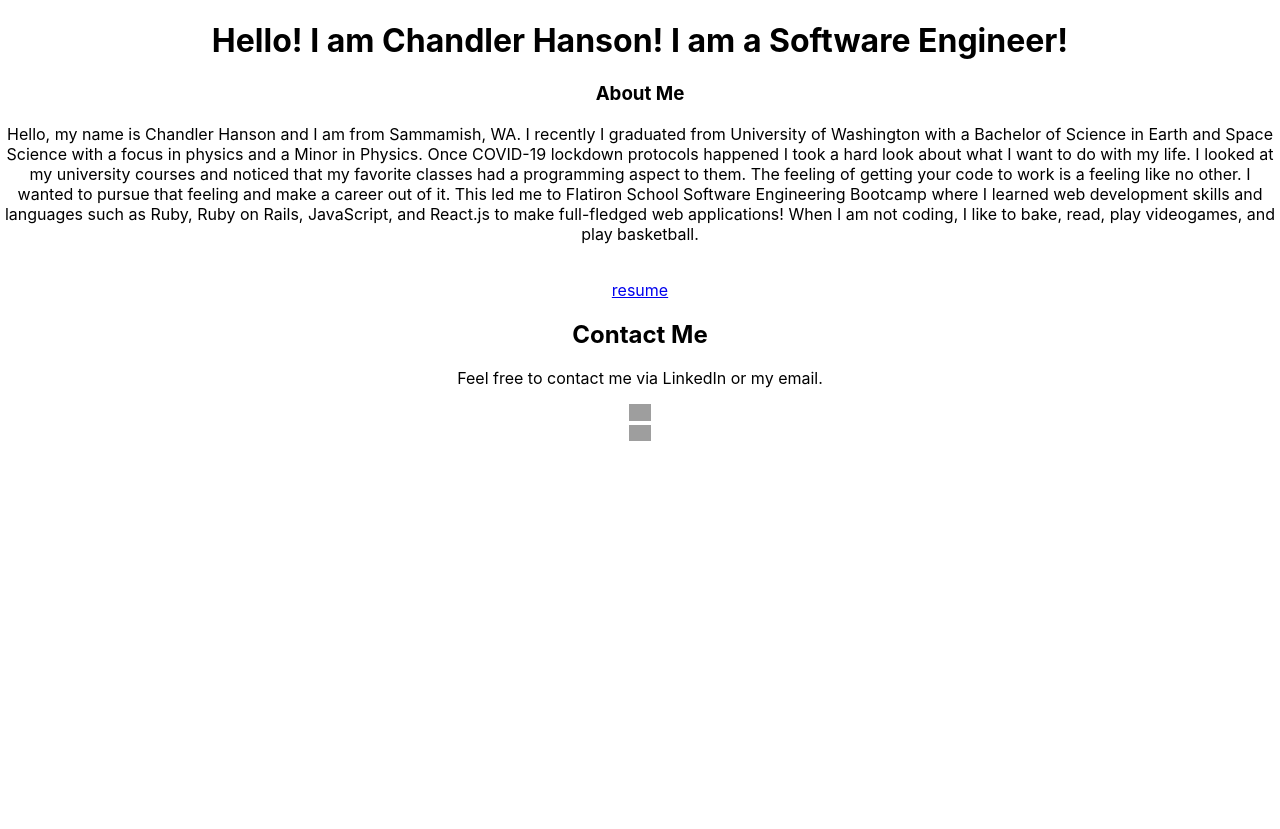
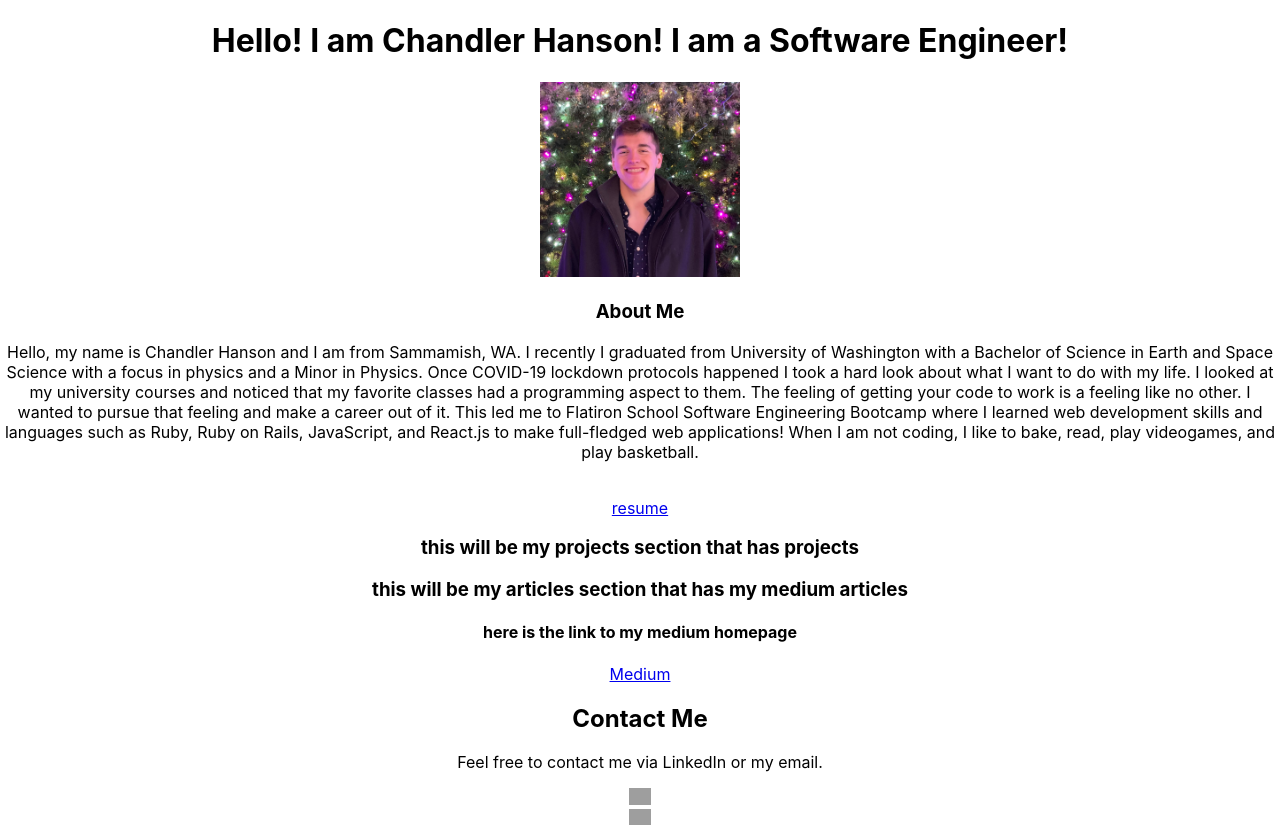
Before and after one commit to Chanson9892/portfolio, a React (Create React App) app: page / in a window 1280 px wide. Before the commit the page ends 800 px from the top, so only its background shows below. Built offline with nearby package versions, Linux system fonts and the light colour scheme; grey boxes are pictures that could not be loaded.

Commit message:
added cover photo of me

```diff
--- a/src/App.js
+++ b/src/App.js
@@ -1,26 +1,15 @@
 import React from 'react'
 import './App.css'
 import resume from './resume/Chandler Hanson - SE Resume 2,15,21.pdf'
+import image from './images/chandler photo.jpg'
 
 function App() {
   return (
     <div className="App">
       <h1 className='title'>Hello! I am Chandler Hanson! I am a Software Engineer!</h1>
-      {/* <header className="App-header">
-        <img src={logo} className="App-logo" alt="logo" />
-        <p>
-          Edit <code>src/App.js</code> and save to reload.
-        </p>
-        <a
-          className="App-link"
-          href="https://reactjs.org"
-          target="_blank"
-          rel="noopener noreferrer"
-        >
-          Learn React
-        </a>
-      </header> */}
+
       <div className='aboutDiv'>
+        <img className='photo' src={image} alt='chandler photo' width='200px'/>
         <h3>About Me</h3>
         <p>Hello, my name is Chandler Hanson and I am from Sammamish, WA.
           I recently I graduated from University of Washington with a Bachelor of Science in Earth and Space Science
@@ -34,6 +23,14 @@ function App() {
       </div>
       <div className='resumeDiv'>
         <a target="_blank" rel="noreferrer" href={resume}>resume</a>
+      </div>
+      <div className='projectsDiv'>
+        <h3>this will be my projects section that has projects</h3>
+      </div>
+      <div className='articlesDiv'>
+        <h3>this will be my articles section that has my medium articles</h3>
+        <h4>here is the link to my medium homepage</h4>
+        <a target="_blank" rel="noreferrer" href='https://chandler-hanson.medium.com/'>Medium</a>
       </div>
       <div className='contactDiv'>
         <h2>Contact Me</h2>
```
Also changed, not shown: src/images/chandler photo.jpg (added).
